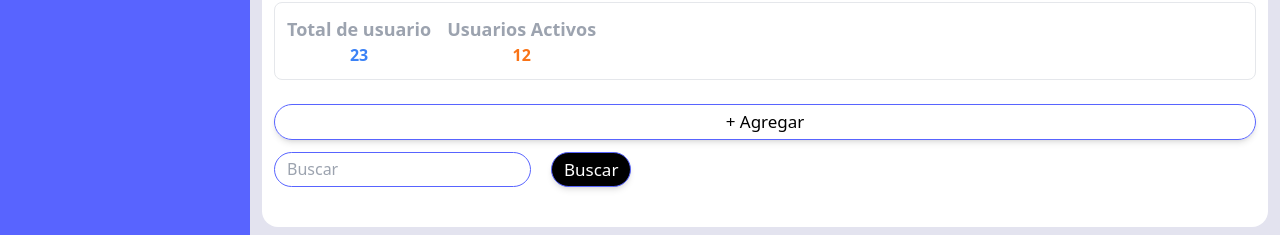
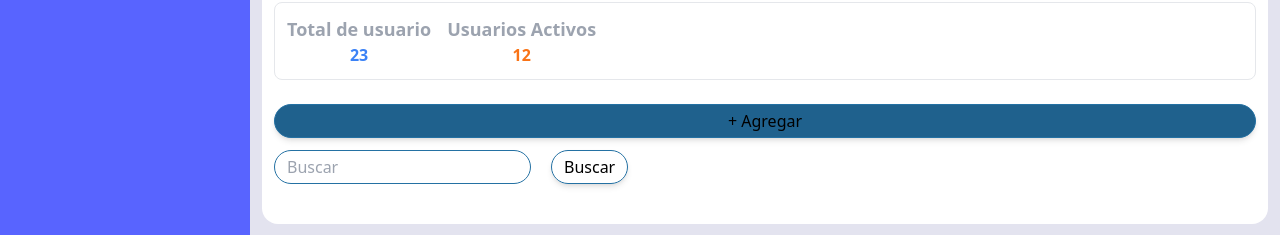
Before and after one commit to jefrydep/tesina, a Next.js app: page /dashboard in a window 1280 px wide. Shown: the part 134-369 px from the top of the page. Built offline with nearby package versions, Linux system fonts and the light colour scheme; no server answers.

Commit message:
fixed async componente

```diff
--- a/app/dashboard/page.tsx
+++ b/app/dashboard/page.tsx
@@ -8,7 +8,7 @@ import ModalUser from "@/components/admin/ModalUser";
 import { getServerSession } from "next-auth";
 import { getSession } from "next-auth/react";
 
-const Dashboard = async () => {
+const Dashboard =   () => {
   const { users } = useUsers();
 
   // const sesion = getSession()
--- a/app/loading.tsx
+++ /dev/null
@@ -1,19 +0,0 @@
-import { PropagateLoader } from "react-spinners";
-
-const Loader = () => {
-  return (
-    <>
-      <div className="fixed top-0 right-0 left-0 bottom-0 bg-[#000] opacity-70  z-50 flex justify-center content-center items-center">
-        <PropagateLoader
-          color="#36d7b7"
-          className="text-center custom-loader-stroke font-bold"
-          size={17}
-          aria-label="Loading Spinner"
-          data-testid="loader"
-        />
-      </div>
-    </>
-  );
-};
-
-export default Loader;
--- a/components/admin/ItemsTable.tsx
+++ b/components/admin/ItemsTable.tsx
@@ -51,7 +51,7 @@ const ItemsTable = ({
     // console.log({ values });
   };
   return (
-    <div className="grid grid-cols-2 bg-sky-500 text-white  md:grid-cols-4  shadow-sm  items-center rounded-2xl mx-3 px-3 py-1    font-semibold  ">
+    <div className="grid grid-cols-2 bg-itemBg text-white  md:grid-cols-4  shadow-sm  items-center rounded-2xl mx-3 px-3 py-1    font-semibold  ">
       <div className="flex flex-col">
         <span className="text-xs">{name}</span>
         <span className="text-xs">DNI:{documentNumber}</span>
--- a/components/admin/ModalUser.tsx
+++ b/components/admin/ModalUser.tsx
@@ -46,7 +46,7 @@ const ModalUser = () => {
       {!showModal ? (
         <div>
           <div onClick={() => setShowModal(true)}>
-            <CustomButton name="+ Agregar" width="100%" />
+            <CustomButton name="+ Agregar" width="w-[100%]" hoverColor="hover:bg-hoverButton" bgColor="bg-bgColor"  />
           </div>
           <div className="flex gap-2">
             <input
--- a/components/ui/CustomButton.tsx
+++ b/components/ui/CustomButton.tsx
@@ -1,4 +1,4 @@
-import React from 'react'
+import React from "react";
 interface PropsButton {
   icon?: React.ReactNode;
   name: string;
@@ -6,26 +6,31 @@ interface PropsButton {
   width?: string;
   height?: string;
   fontSize?: string;
-    textColor?:string;
-
+  textColor?: string;
+  hoverColor?:string
+  bgColor?:string
 }
 
-const buttonStyle = {
-
-}
-const CustomButton = ({ icon, name, color="", width, height, fontSize= "17px",textColor }: PropsButton) => {
-    return (
-        <button className='rounded-3xl px-3 py-1 mt-1 mb-2 border hover:bg-hoverButton hover:text-textHover shadow-md border-buttonBorder  '    style={{
-            backgroundColor: color,
+const buttonStyle = {};
+const CustomButton = ({
+  icon,
+  name,
+  color = "hoverButton",
   width,
   height,
-            fontSize,
-            color:textColor
+  fontSize = "17px",
+  textColor,
+  hoverColor,
+  bgColor,
+}: PropsButton) => {
+  return (
+    <button
+      className={`rounded-3xl ${width}  ${color} ${textColor} ${hoverColor} ${bgColor} px-3 py-1 mt-1 mb-2 border shadow-md border-buttonBorder  `}
+    >
+      <span>{icon}</span>
+      {name}
+    </button>
+  );
+};
 
-        }}>
-            <span>{icon}</span>{name}
-        </button>
-    )
-}
-
-export default CustomButton
+export default CustomButton;
--- a/tailwind.config.ts
+++ b/tailwind.config.ts
@@ -13,11 +13,13 @@ const config: Config = {
         pagebgColor: "#E3E3EF",
         sidebarbgColor: "#5864ff",
         contentbgColor: "#5864ff",
-        hoverButton: "#5864ff",
+        hoverButton: "#2471A3",
+        bgColor:"#1F618D",
         textHover:"#f7f7fc",
-        buttonBorder:"#5864ff",
+        buttonBorder:"#2471A3",
         navbar:"#fff",
-        titleTable:"#5864ff"
+        titleTable:"#5864ff",
+        itemBg:"#2471A3"
       },
 
 
```
Lines whose indentation alone changed are shown as unchanged.
